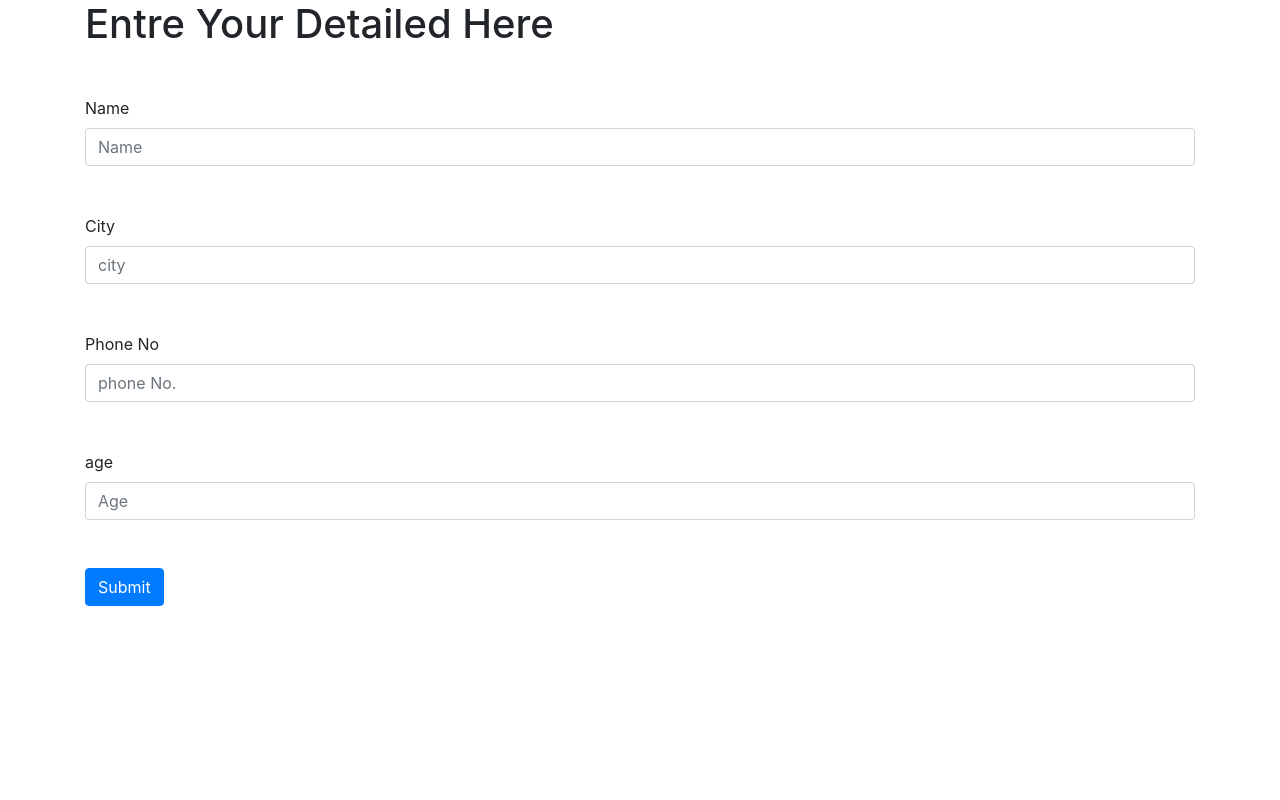
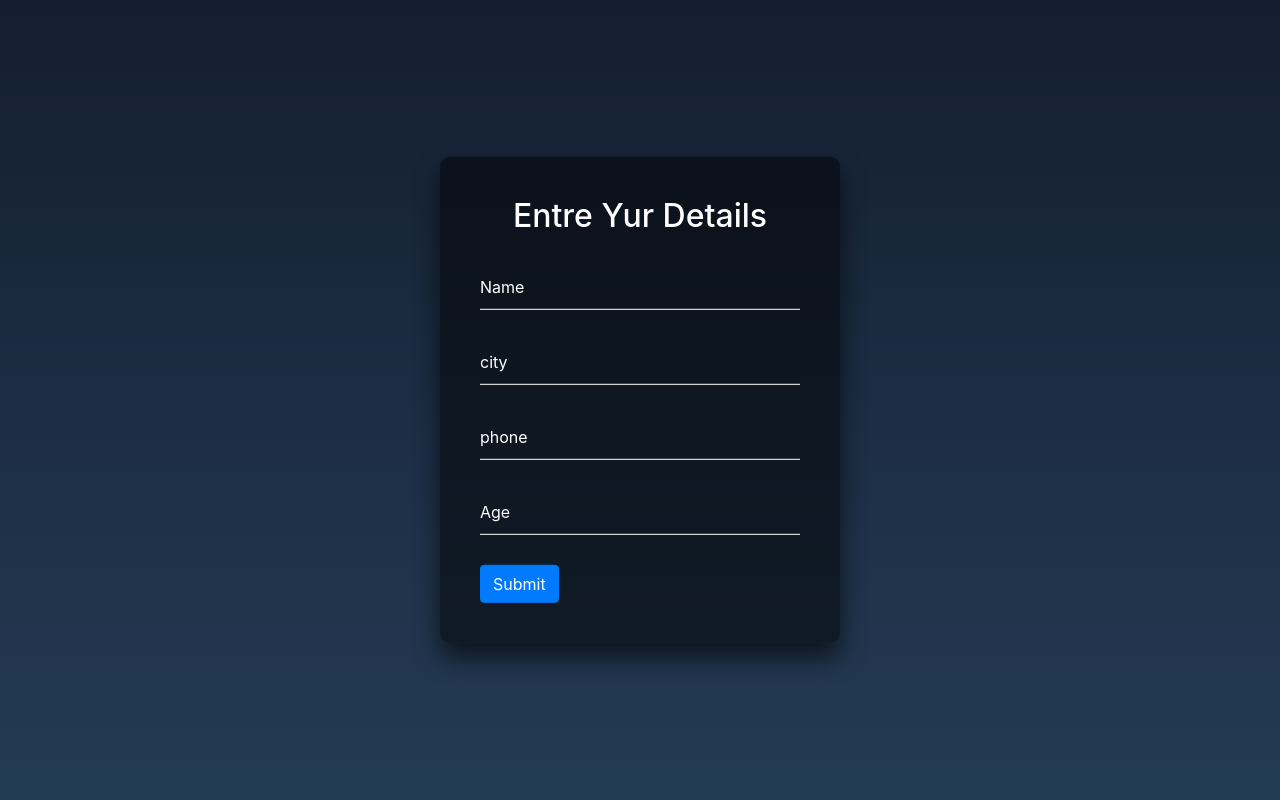
Before and after one commit to sikku85/formsubmitUsing_flask, a Flask app: page / in a window 1280 px wide. Run offline with Flask 2, Linux system fonts and the light colour scheme; some libraries are stand-ins or nearby versions.

Commit message:
Initial commit

```diff
--- a/app.py
+++ b/app.py
@@ -25,7 +25,11 @@ def contact():
         db.session.add(entry)
         db.session.commit()
 
-    return render_template('index.html')
+    return render_template('loginpage.html')
+# @app.route('/login',methods=['GET','POST'])
+# def login():
+#     return render_template("loginpage.html")
+
 
 if __name__== "__main__":
     app.run(debug=True)
--- /dev/null
+++ b/static/css/syle.css
@@ -0,0 +1,169 @@
+html {
+    height: 100%;
+  }
+  body {
+    margin: 0;
+    padding: 0;
+    font-family: sans-serif;
+    background: linear-gradient(#141e30, #243b55);
+  }
+
+  .login-box {
+    position: absolute;
+    top: 50%;
+    left: 50%;
+    width: 400px;
+    padding: 40px;
+    transform: translate(-50%, -50%);
+    background: rgba(0, 0, 0, 0.5);
+    box-sizing: border-box;
+    box-shadow: 0 15px 25px rgba(0, 0, 0, 0.6);
+    border-radius: 10px;
+  }
+
+  .login-box h2 {
+    margin: 0 0 30px;
+    padding: 0;
+    color: #fff;
+    text-align: center;
+  }
+
+  .login-box .user-box {
+    position: relative;
+  }
+
+  .login-box .user-box input {
+    width: 100%;
+    padding: 10px 0;
+    font-size: 16px;
+    color: #fff;
+    margin-bottom: 30px;
+    border: none;
+    border-bottom: 1px solid #fff;
+    outline: none;
+    background: transparent;
+  }
+  .login-box .user-box label {
+    position: absolute;
+    top: 0;
+    left: 0;
+    padding: 10px 0;
+    font-size: 16px;
+    color: #fff;
+    pointer-events: none;
+    transition: 0.5s;
+  }
+
+  .login-box .user-box input:focus ~ label,
+  .login-box .user-box input:valid ~ label {
+    top: -20px;
+    left: 0;
+    color: #03e9f4;
+    font-size: 12px;
+  }
+
+  .login-box form a {
+    position: relative;
+    display: inline-block;
+    padding: 10px 20px;
+    color: #03e9f4;
+    font-size: 16px;
+    text-decoration: none;
+    text-transform: uppercase;
+    overflow: hidden;
+    transition: 0.5s;
+    margin-top: 40px;
+    letter-spacing: 4px;
+  }
+
+  .login-box a:hover {
+    background: #03e9f4;
+    color: #fff;
+    border-radius: 5px;
+    box-shadow: 0 0 5px #03e9f4, 0 0 25px #03e9f4, 0 0 50px #03e9f4,
+      0 0 100px #03e9f4;
+  }
+
+  .login-box a span {
+    position: absolute;
+    display: block;
+  }
+
+  .login-box a span:nth-child(1) {
+    top: 0;
+    left: -100%;
+    width: 100%;
+    height: 2px;
+    background: linear-gradient(90deg, transparent, #03e9f4);
+    animation: btn-anim1 1s linear infinite;
+  }
+
+  @keyframes btn-anim1 {
+    0% {
+      left: -100%;
+    }
+    50%,
+    100% {
+      left: 100%;
+    }
+  }
+
+  .login-box a span:nth-child(2) {
+    top: -100%;
+    right: 0;
+    width: 2px;
+    height: 100%;
+    background: linear-gradient(180deg, transparent, #03e9f4);
+    animation: btn-anim2 1s linear infinite;
+    animation-delay: 0.25s;
+  }
+
+  @keyframes btn-anim2 {
+    0% {
+      top: -100%;
+    }
+    50%,
+    100% {
+      top: 100%;
+    }
+  }
+
+  .login-box a span:nth-child(3) {
+    bottom: 0;
+    right: -100%;
+    width: 100%;
+    height: 2px;
+    background: linear-gradient(270deg, transparent, #03e9f4);
+    animation: btn-anim3 1s linear infinite;
+    animation-delay: 0.5s;
+  }
+
+  @keyframes btn-anim3 {
+    0% {
+      right: -100%;
+    }
+    50%,
+    100% {
+      right: 100%;
+    }
+  }
+
+  .login-box a span:nth-child(4) {
+    bottom: -100%;
+    left: 0;
+    width: 2px;
+    height: 100%;
+    background: linear-gradient(360deg, transparent, #03e9f4);
+    animation: btn-anim4 1s linear infinite;
+    animation-delay: 0.75s;
+  }
+
+  @keyframes btn-anim4 {
+    0% {
+      bottom: -100%;
+    }
+    50%,
+    100% {
+      bottom: 100%;
+    }
+  }
--- a/templates/index.html
+++ b/templates/index.html
@@ -44,25 +44,26 @@
       </form>
     </div> -->
 
-    <div>
-      <h1 class="container">Entre Your Detailed Here</h1>
-      <form action="/" method="post" class="main_container container ">
-    <div class="form-group my-5">
+    <div class="d-flex justify-content-center">
+
+      <form action="/" method="post" class="main_container">
+        <h1 class="container">Entre Your Detailed Here</h1>
+    <div class="form-group my-2" style="width:40%;">
       <label for="exampleInputEmail1">Name</label>
       <input type="text" name="name" class="form-control" id="exampleInputEmail1"  placeholder="Name">
 
     </div>
-    <div class="form-group my-5">
+    <div class="form-group my-2 " style="width:40%;">
       <label for="exampleInputEmail1">City</label>
       <input type="text" name="city" class="form-control" id="exampleInputEmail1"  placeholder="city">
 
     </div>
-    <div class="form-group my-5">
+    <div class="form-group my-2 " style="width:40%;">
       <label for="exampleInputEmail1">Phone No</label>
       <input type="number"  pattern="[789][0-9]{9}" name="phone" class="form-control" id="exampleInputEmail1"  placeholder="phone No.">
 
     </div>
-    <div class="form-group my-5">
+    <div class="form-group my-2 " style="width:40%;">
       <label for="exampleInputEmail1">age</label>
       <input type="number" min="18" max="60" name="age" class="form-control" id="exampleInputEmail1"  placeholder="Age">
 
--- /dev/null
+++ b/templates/loginpage.html
@@ -0,0 +1,58 @@
+<!DOCTYPE html>
+<html lang="en">
+<head>
+    <meta charset="UTF-8">
+    <meta http-equiv="X-UA-Compatible" content="IE=edge">
+    <meta name="viewport" content="width=device-width, initial-scale=1.0">
+    <title>Document</title>
+    <link
+      href="{{url_for('static',filename='css/syle.css')}}"
+      rel="stylesheet"
+    />
+    <link rel="stylesheet" href="static/css/syle.css">
+    <link rel="stylesheet" href="https://cdn.jsdelivr.net/npm/bootstrap@4.3.1/dist/css/bootstrap.min.css" integrity="sha384-ggOyR0iXCbMQv3Xipma34MD+dH/1fQ784/j6cY/iJTQUOhcWr7x9JvoRxT2MZw1T" crossorigin="anonymous">
+
+</head>
+<body>
+
+    <div>
+        <div class="login-box">
+            <h2>Entre Yur Details</h2>
+            <form action="/" method="post">
+              <div class="user-box">
+                <input type="text" name="name" required="">
+                <label>Name</label>
+              </div>
+              <div class="user-box">
+                <input type="text" name="city" required="">
+                <label>city</label>
+              </div>
+              <div class="user-box">
+                <input type="number" pattern="[789][0-9]{9}" name="phone" required>
+                <label>phone</label>
+              </div><div class="user-box">
+                <input type="number" min="18" max="60" name="age" required>
+                <label>Age</label>
+              </div>
+
+                <button type="submit" value="submit" class="btn btn-primary">Submit</button></a>
+
+              <!-- <a href="#">
+                <span></span>
+                <span></span>
+                <span></span>
+                <span></span>
+                Submit
+              </a> -->
+            </form>
+          </div>
+    </div>
+
+
+
+    <script src="https://code.jquery.com/jquery-3.3.1.slim.min.js" integrity="sha384-q8i/X+965DzO0rT7abK41JStQIAqVgRVzpbzo5smXKp4YfRvH+8abtTE1Pi6jizo" crossorigin="anonymous"></script>
+    <script src="https://cdn.jsdelivr.net/npm/popper.js@1.14.7/dist/umd/popper.min.js" integrity="sha384-UO2eT0CpHqdSJQ6hJty5KVphtPhzWj9WO1clHTMGa3JDZwrnQq4sF86dIHNDz0W1" crossorigin="anonymous"></script>
+    <script src="https://cdn.jsdelivr.net/npm/bootstrap@4.3.1/dist/js/bootstrap.min.js" integrity="sha384-JjSmVgyd0p3pXB1rRibZUAYoIIy6OrQ6VrjIEaFf/nJGzIxFDsf4x0xIM+B07jRM" crossorigin="anonymous"></script>
+
+</body>
+</html>
```
